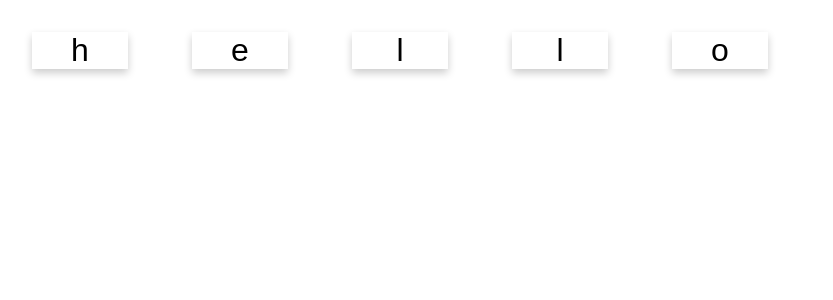
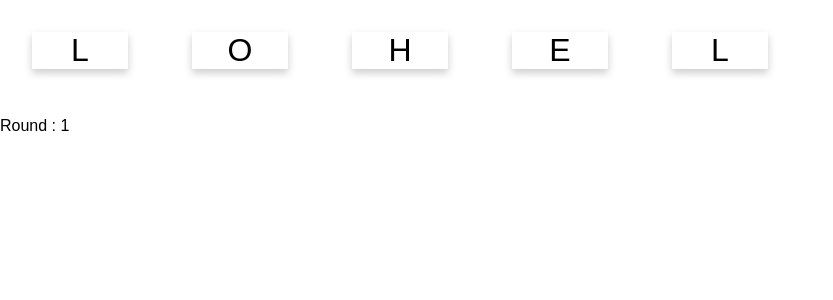
Before and after one commit to iceSudatip/React-Lab, a React (Create React App) app: page / in a window 1280 px wide. Shown: the top 300 px of the page, without its empty margins (0-833 px from the left). Built offline with nearby package versions, Linux system fonts and the light colour scheme.

Commit message:
Game Logic

```diff
--- a/src/App.css
+++ b/src/App.css
@@ -3,7 +3,7 @@
   background-color: #222;
   height: 150px;
   padding: 20px;
-  color: white;
+  color: rgb(248, 165, 165);
 }
 .activeCard{
   color: rgb(255, 15, 183);
--- a/src/App.js
+++ b/src/App.js
@@ -1,18 +1,13 @@
 import React, { Component } from 'react';
-//import logo from './logo.svg';
 import './App.css';
-//import CharacterCard from './CharacterCard';
-import WordCard from "./WordCard";
+import WordCard from './WordCard';
+
 const word = "Hello";
-class App extends Component {
-
-  render() {
-    return (
+class App extends Component{
+  render(){
+    return(
       <div>
-        {
-          <WordCard value="hello"/>
-        }
-
+        <WordCard value={word}/>
       </div>
     );
   }
--- a/src/CharacterCard.js
+++ b/src/CharacterCard.js
@@ -1,22 +1,27 @@
 import React, { Component } from 'react';
-import './App.css';
-//import CharacterCard from './CharacterCard'
-export default class CharacterCard extends Component {
+
+export default class CharacterCard extends Component{
     constructor(props){
         super(props)
-        this.state={
-            active:false,
+        this.state = {
+            active : false,
         }
     }
+
     activate = () => {
         if(!this.state.active){
             this.props.activationHandler(this.props.value)
             this.setState({active: true})
         }
     }
+    componentDidUpdate(prevProps){
+        if(prevProps.attemt !== this.props.attemt){
+          this.setState({active:false})
+        }
+      }
     render(){
-        let className = `card ${this.state.active ? 'activeCard': ''}`
-        return (
+        let className = `card ${this.state.active ? 'activeCard' : ''}`
+        return(
             <div className={className} onClick={this.activate}>
                 {this.props.value}
             </div>
--- a/src/WordCard.js
+++ b/src/WordCard.js
@@ -1,14 +1,47 @@
+import React, { Component } from 'react';
+
 import CharacterCard from "./CharacterCard";
-import React, { Component }from 'react';
-import './App.css';
+import _ from 'lodash';
+const prepareStateFromWord = (given_word) => {
+    let word = given_word.toUpperCase()
+    let chars = _.shuffle(Array.from(word))
+    return {
+        word,
+        chars,
+        attemt: 1,
+        guess: [],
+        completed: false
+    }
+}
+export default class WordCard extends Component {
+    constructor(props){
+        super(props)
+        this.state = prepareStateFromWord(this.props.value)
+    }
+    activationHandler = (c) => {
+        let guess = [this.state.guess]+c
+        this.setState({guess})
+        if(guess.length === this.state.chars.length){
+            if(guess === this.state.word){
+                this.setState({guess: [], completed: true})
+            }else{
+                this.setState({guess: [], attemt: this.state.attemt + 1})
+            }
+        }
+    }
 
-export default class WordCard extends Component{
-    activationHandler = c => { console.log(`${c} has been activated.`)}
-render() {
- return (
- <div>
-{ Array.from(this.props.value).map((c, i) => <CharacterCard value={c} key={i} activationHandler={this.activationHandler}/>) }
- </div>
- );
- }
+    render(){
+        return(
+            <div className="App">
+                {
+                    Array.from(this.state.chars).map(
+                        (c, i) => <CharacterCard value = {c} key = {i} attemt={this.state.attemt}
+                        activationHandler = {this.activationHandler}/>
+                    )
+                }
+                <p>Round : {this.state.attemt}</p>
+                <p>{this.state.completed? "you win" : ""}</p>
+            </div>
+        )
+    }
 }
```
Lines whose indentation alone changed are shown as unchanged.
